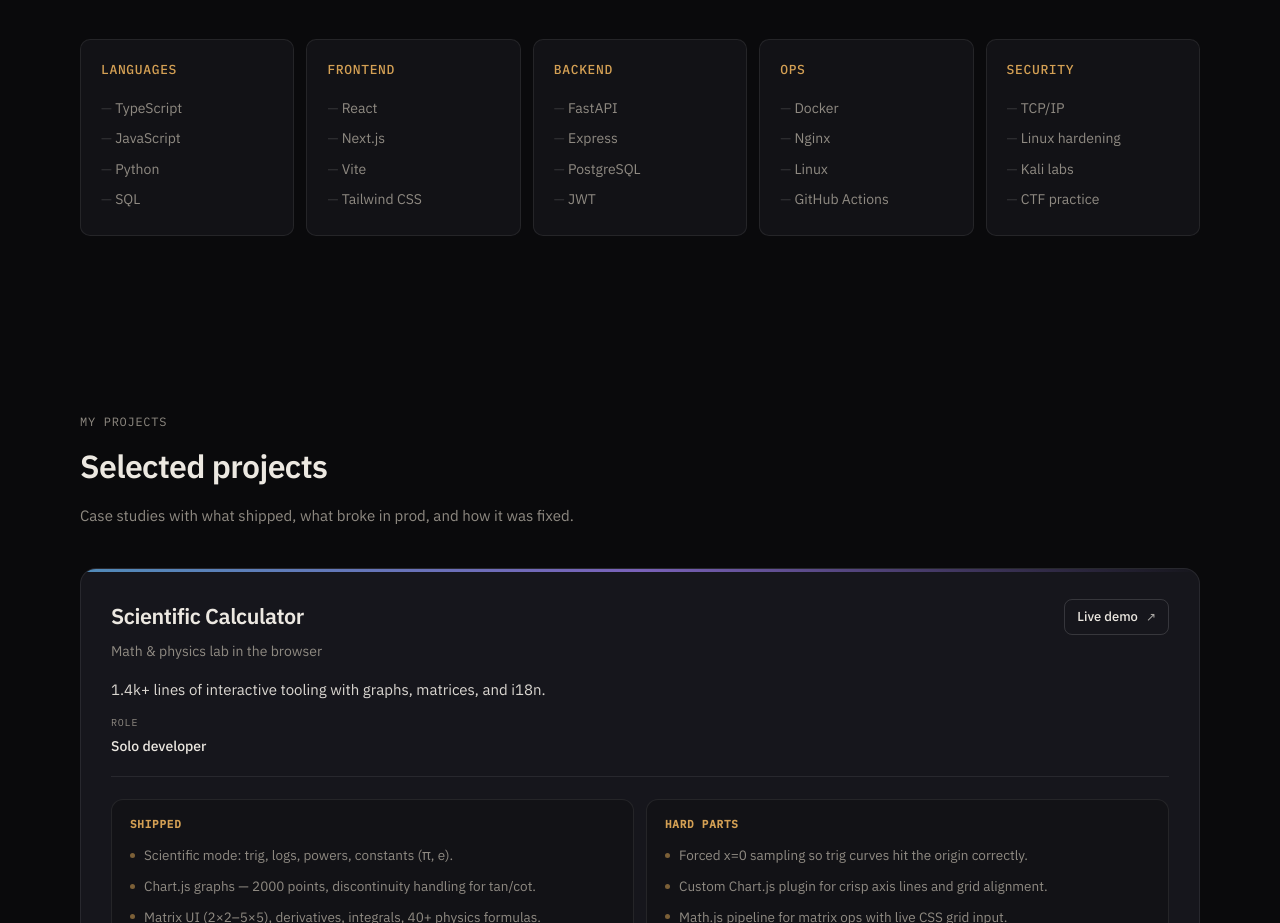
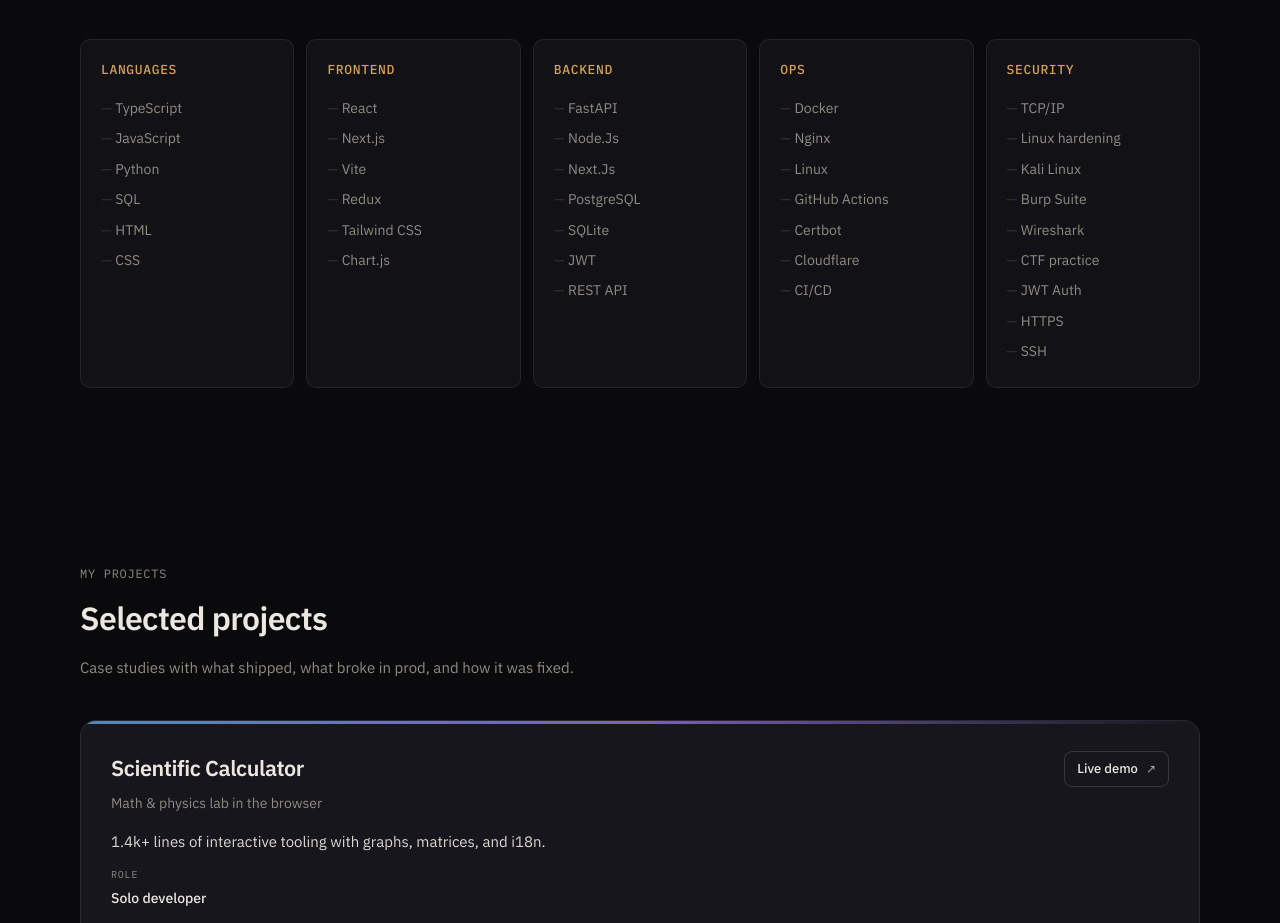
Before and after one commit to imtiredwhenitalk/portfolio, a React (Vite) app in the folder portfolio-react/: page / in a window 1280 px wide. Shown: the part 1360-2283 px from the top of the page. Built offline with nearby package versions, Linux system fonts and the light colour scheme.

Commit message:
small update

```diff
--- a/portfolio-react/src/data/site.js
+++ b/portfolio-react/src/data/site.js
@@ -15,11 +15,11 @@
 };
 
 export const skills = [
-  { group: 'Languages', items: ['TypeScript', 'JavaScript', 'Python', 'SQL'] },
-  { group: 'Frontend', items: ['React', 'Next.js', 'Vite', 'Tailwind CSS'] },
-  { group: 'Backend', items: ['FastAPI', 'Express', 'PostgreSQL', 'JWT'] },
-  { group: 'Ops', items: ['Docker', 'Nginx', 'Linux', 'GitHub Actions'] },
-  { group: 'Security', items: ['TCP/IP', 'Linux hardening', 'Kali labs', 'CTF practice'] },
+  { group: 'Languages', items: ['TypeScript', 'JavaScript', 'Python', 'SQL', 'HTML', 'CSS',] },
+  { group: 'Frontend', items: ['React', 'Next.js', 'Vite', 'Redux', 'Tailwind CSS', 'Chart.js'] },
+  { group: 'Backend', items: ['FastAPI', 'Node.Js','Next.Js','PostgreSQL', 'SQLite', 'JWT', 'REST API'] },
+  { group: 'Ops', items: ['Docker', 'Nginx', 'Linux', 'GitHub Actions', 'Certbot', 'Cloudflare', 'CI/CD'] },
+  { group: 'Security', items: ['TCP/IP', 'Linux hardening', 'Kali Linux', 'Burp Suite', 'Wireshark', 'CTF practice','JWT Auth', 'HTTPS', 'SSH'] },
 ];
 
 export const nav = [
```
